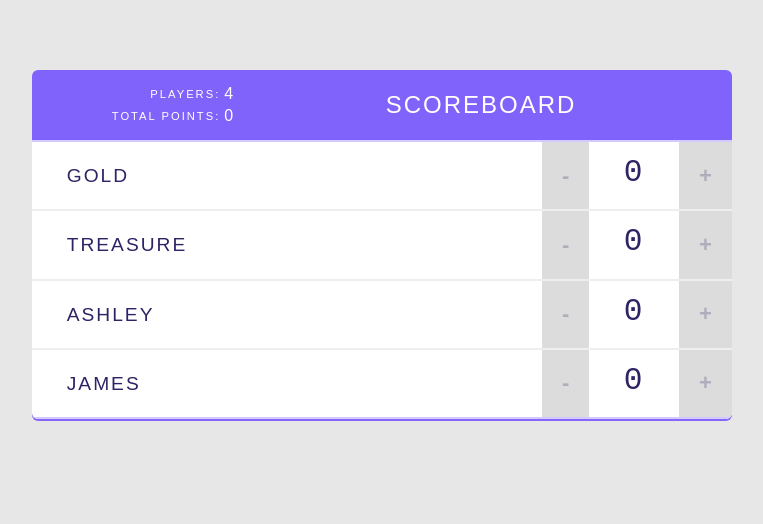
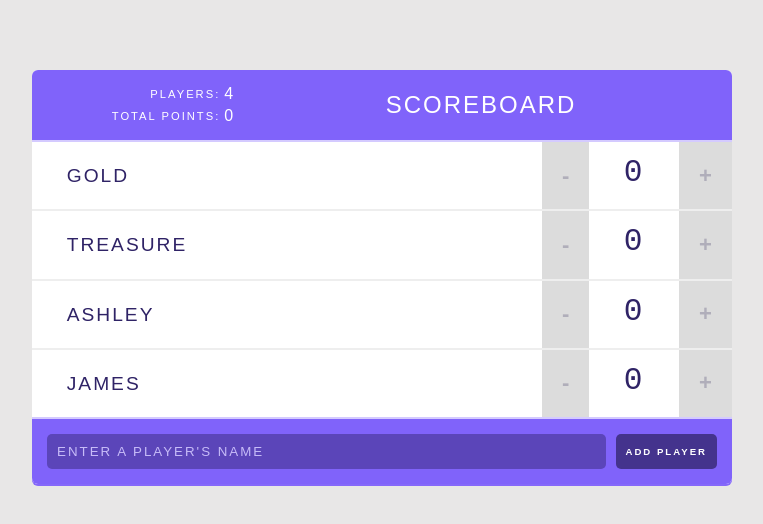
Before and after one commit to AaronGoodrum/scoreboard, a React (Create React App) app: page / in a window 1280 px wide. Shown: the top 524 px of the page, without its empty margins (258-1021 px from the left). Built offline with nearby package versions, Linux system fonts and the light colour scheme.

Commit message:
updated title and spelling

```diff
--- a/public/index.html
+++ b/public/index.html
@@ -19,7 +19,7 @@
       work correctly both with client-side routing and a non-root public URL.
       Learn how to configure a non-root public URL by running `npm run build`.
     -->
-    <title>React App</title>
+    <title>React Player Score App</title>
   </head>
   <body>
     <noscript>
--- /dev/null
+++ b/src/components/AddPlayerForm.js
@@ -0,0 +1,21 @@
+import React, { Component } from 'react'
+
+class AddPlayerForm extends Component {
+    render() {
+        return (
+           <form>
+               <input
+                    type="text"
+                    placeholder="Enter a player's name"
+                />
+
+                <input
+                    type="submit"
+                    value="Add Player"
+                />
+           </form>
+        )
+    }
+}
+
+export default AddPlayerForm;
--- a/src/components/App.js
+++ b/src/components/App.js
@@ -1,6 +1,7 @@
 import React from 'react';
 import Header from './Header';
 import Player from './Player';
+import AddPlayerForm from './AddPlayerForm';
 
 class App extends React.Component {
   state = {
@@ -59,6 +60,8 @@
                       removePlayer={this.handleRemovePlayer}
                   />
               )}
+
+              <AddPlayerForm />
           </div>
       )
   }
```
